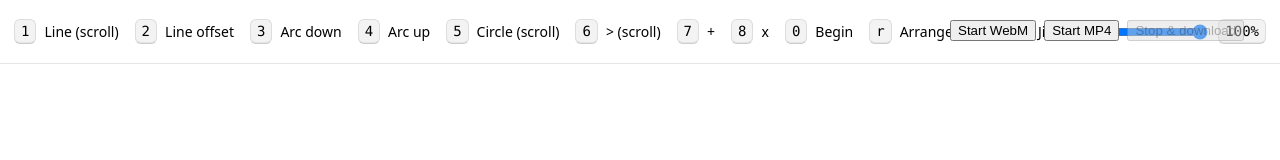
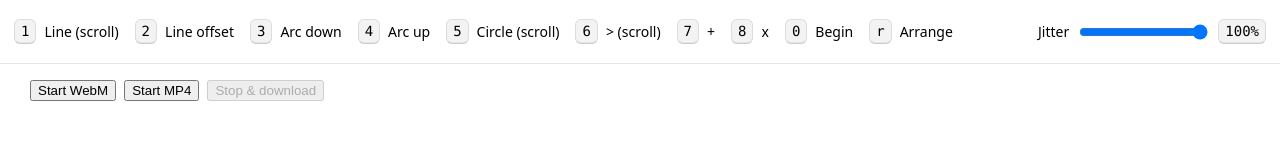
Before and after one commit to joephorn/sectie-c-bolts, a plain HTML site: page index.html in a window 1280 px wide. Drawn offline with nearby package versions, Linux system fonts and the light colour scheme; a script that the page names is missing.

Commit message:
record btns verplaatst

```diff
--- a/index.html
+++ b/index.html
@@ -37,7 +37,7 @@
     </div>
     <canvas id="c"></canvas>
 
-    <div id="recorder-ui" style="position:fixed; left:950px; top:20px; z-index:9999; display:flex; gap:8px; font-family:system-ui;">
+    <div id="recorder-ui" style="position:fixed; left:30px; top:80px; z-index:9999; display:flex; gap:8px; font-family:system-ui;">
       <button id="rec-start-webm">Start WebM</button>
       <button id="rec-start-mp4">Start MP4</button>
       <button id="rec-stop" disabled>Stop & download</button>
```
